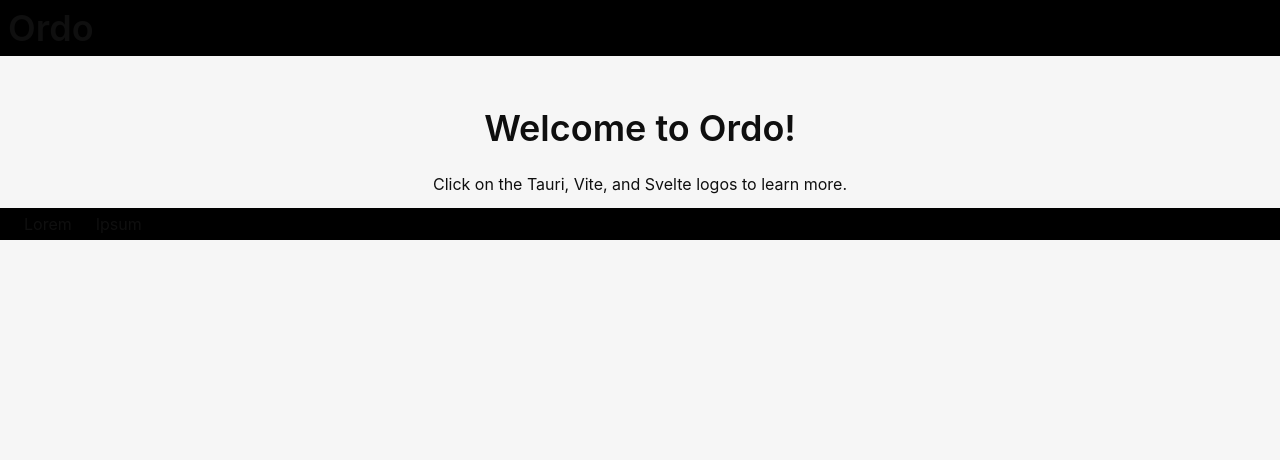
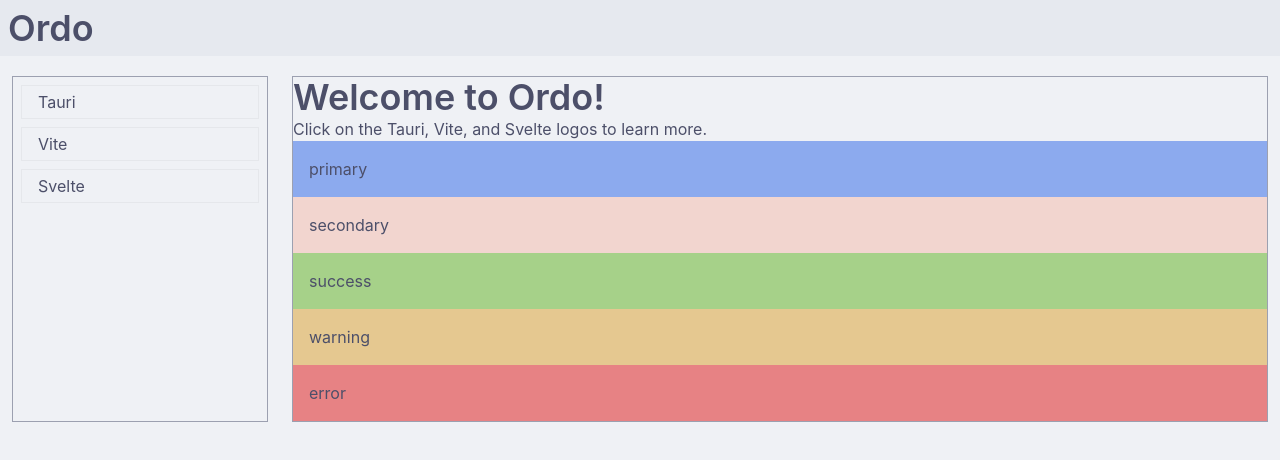
Before and after one commit to jbend/tauri-test, a Svelte app: page / in a window 1280 px wide. Shown: the top 460 px of the page. Built offline with nearby package versions, Linux system fonts and the light colour scheme.

Commit message:
Setting up theme

```diff
--- a/index.html
+++ b/index.html
@@ -1,5 +1,5 @@
 <!doctype html>
-<html lang="en">
+<html lang="en" data-theme="light">
   <head>
     <meta charset="UTF-8" />
     <link rel="icon" type="image/svg+xml" href="/vite.svg" />
--- a/src-tauri/tauri.conf.json
+++ b/src-tauri/tauri.conf.json
@@ -37,8 +37,10 @@
         "fullscreen": false,
         "resizable": true,
         "title": "tauri-test",
-        "width": 1024,
-        "height": 768
+        "width": 1920,
+        "height": 1080,
+        "minWidth": 640,
+        "minHeight": 480
       }
     ]
   }
--- a/src/App.svelte
+++ b/src/App.svelte
@@ -1,18 +1,49 @@
 <script lang="ts">
   import Footer from './components/Footer.svelte';
-import Header from './components/Header.svelte'
-  import Greet from './lib/Greet.svelte'
+  import Header from './components/Header.svelte';
+  import ASideItem from './components/ASideItem.svelte';
+
+  const recentVendors = [
+    {
+      name: 'Tauri',
+      logo: 'https://avatars.githubusercontent.com/u/52050269?s=200&v=4',
+      url: 'https://tauri.studio'
+    },
+    {
+      name: 'Vite',
+      logo: 'https://avatars.githubusercontent.com/u/22247014?s=200&v=4',
+      url: 'https://vitejs.dev'
+    },
+    {
+      name: 'Svelte',
+      logo: 'https://avatars.githubusercontent.com/u/23617963?s=200&v=4',
+      url: 'https://svelte.dev'
+    }
+  ];
 
 </script>
 
 <Header />
-<main class="m-3 flex flex-col items-center pt-10 gap-6">
-
-  <h1 class="font-semibold text-4xl">Welcome to Ordo!</h1>
-
-  <p>
-    Click on the Tauri, Vite, and Svelte logos to learn more.
-  </p>
-
+<main class="m-3 flex pt-2 gap-6">
+  <aside class="min-w-48 lg:min-w-64 border border-overlay0">
+    <ul class="list-none">
+      {#each recentVendors as vendor}
+        <ASideItem name={vendor.name}/>
+      {/each}
+    </ul>
+  </aside>
+  <div class="grow border border-overlay0">
+    <h1 class="font-semibold text-4xl">Welcome to Ordo!</h1>
+    <p>
+      Click on the Tauri, Vite, and Svelte logos to learn more.
+    </p>
+    <div>
+      <div class="bg-primary p-4">primary</div>
+      <div class="bg-secondary p-4">secondary</div>
+      <div class="bg-success p-4">success</div>
+      <div class="bg-warning p-4">warning</div>
+      <div class="bg-error p-4">error</div>
+    </div>
+  </div>
 </main>
-<Footer />
+<!-- <Footer /> -->
--- /dev/null
+++ b/src/components/ASideItem.svelte
@@ -0,0 +1,4 @@
+<script lang="ts">
+    export let name: string;
+</script>
+<li class="m-2 px-4 py-1 border">{name}</li>
--- a/src/components/Footer.svelte
+++ b/src/components/Footer.svelte
@@ -1,4 +1,3 @@
-<footer class="mt-auto py-1 px-6 bg-black flex gap-6">
-    <p>Lorem</p>
-    <p>Ipsum</p>
+<footer class="mt-auto py-1 px-6 bg-mantle flex gap-6">
+    <p>Status</p>
 </footer>
--- a/src/components/Header.svelte
+++ b/src/components/Header.svelte
@@ -1,3 +1,3 @@
-<header class="flex p-2 bg-black">
+<header class="flex p-2 bg-mantle">
     <h1 class="text-4xl font-semibold">Ordo</h1>
 </header>
--- a/src/main.ts
+++ b/src/main.ts
@@ -1,3 +1,4 @@
+import "./theme.css";
 import "./styles.css";
 import App from "./App.svelte";
 
--- a/src/styles.css
+++ b/src/styles.css
@@ -2,31 +2,56 @@
 @tailwind components;
 @tailwind utilities;
 
+@layer base {
   :root {
-  font-family: Inter, Avenir, Helvetica, Arial, sans-serif;
+    /* font-family: Inter, Avenir, Helvetica, Arial, sans-serif; */
 
-  color: #0f0f0f;
-  background-color: #f6f6f6;
+    color-theme: light;
+    --color-text: var(--latte-text);
+    --color-surface: var(--latte-base);
 
-}
+    --color-primary: var(--frappe-blue);
+    --color-secondary: var(--frappe-rosewater);
+    --color-success: var(--frappe-green);
+    --color-warning: var(--frappe-yellow);
+    --color-error: var(--frappe-red);
 
-html {
-  height: 100%;
+    --color-overlay0: var(--latte-overlay0);
+    --color-overlay1: var(--latte-overlay1);
+    --color-overlay2: var(--latte-overlay2);
+
+    --color-base: var(--latte-base);
+    --color-crust: var(--latte-crust);
+    --color-mantle: var(--latte-mantle);
+
+    color: rgb(var(--color-text));
+    background-color: rgb(var(--color-surface));
   }
 
   body {
-  min-height: 100%;
+    min-height: 100vh;
+    display: flex;
+    flex-direction: column;
   }
 
   .app {
-  min-height: 100%;
+    flex-grow: 1;
     display: flex;
     flex-direction: column;
   }
 
   @media (prefers-color-scheme: dark) {
     :root {
-    color: #f6f6f6;
-    background-color: #2f2f2f;
+      --color-base: var(--mocha-base);
+      --color-crust: var(--mocha-crust);
+      --color-mantle: var(--mocha-mantle);
+
+      /* --color-text: var(--frappe-text); */
+      /* --color-surface: var(--frappe-base); */
+      /* --color-text: var(--macchiato-text); */
+      /* --color-surface: var(--macchiato-base); */
+      --color-text: var(--mocha-text);
+      --color-surface: var(--mocha-base);
     }
   }
+}
--- /dev/null
+++ b/src/theme.css
@@ -0,0 +1,86 @@
+@tailwind base;
+@tailwind components;
+@tailwind utilities;
+
+@layer base {
+    :root {
+
+        font-family: Inter, Avenir, Helvetica, Arial, sans-serif;
+
+        /* Latte */
+        --latte-text: 76 79 105;         /* 	hsl(234, 16%, 35%) */
+        --latte-subtext1: 92 95 119;     /* 	hsl(233, 13%, 41%) */
+        --latte-subtext0: 108 111 133;   /* 	hsl(233, 10%, 47%) */
+
+        --latte-overlay2: 124 127 147;   /* 	hsl(232, 10%, 53%) */
+	    --latte-overlay1: 140 143 161;   /* 	hsl(231, 10%, 59%) */
+	    --latte-overlay0: 156 160 176;   /* 	hsl(228, 11%, 65%) */
+
+        --latte-surface2: 172 176 190;   /* 	hsl(227, 12%, 71%) */
+        --latte-surface1: 188 192 204;   /* 	hsl(225, 14%, 77%) */
+        --latte-surface0: 204 208 218;   /* 	hsl(223, 16%, 83%) */
+
+        --latte-base: 239 241 245;       /* 	hsl(220, 23%, 95%) */
+        --latte-mantle: 230 233 239;     /*	  hsl(220, 22%, 92%) */
+        --latte-crust: 220 224 232; 	   /*   hsl(220, 21%, 89%) */
+
+        /* Frappe */
+        --frappe-rosewater: 242 213 207; /* 	hsl(10, 57%, 88%)  */
+        --frappe-flamingo: 238 190 190;  /* 	hsl(0, 59%, 84%)   */
+        --frappe-pink: 244 184 228;      /* 	hsl(316, 73%, 84%) */
+        --frappe-mauve: 202 158 230;     /* 	hsl(277, 59%, 76%) */
+        --frappe-red: 231 130 132;       /* 	hsl(359, 68%, 71%) */
+        --frappe-maroon: 234 153 156;    /* 	hsl(358, 66%, 76%) */
+        --frappe-peach: 239 159 118;     /* 	hsl(20, 79%, 70%)  */
+        --frappe-yellow: 229 200 144;    /* 	hsl(40, 62%, 73%)  */
+        --frappe-green: 166 209 137;     /* 	hsl(96, 44%, 68%)  */
+        --frappe-teal: 129 200 190;      /* 	hsl(172, 39%, 65%) */
+        --frappe-sky: 153 209 219;       /* 	hsl(189, 48%, 73%) */
+        --frappe-sapphire: 133 193 220;  /* 	hsl(199, 55%, 69%) */
+        --frappe-blue: 140 170 238;      /* 	hsl(222, 74%, 74%) */
+        --frappe-lavender: 186 187 241;  /* 	hsl(239, 66%, 84%) */
+
+        --frappe-text: 198 208 245;      /* 	hsl(227, 70%, 87%) */
+        --frappe-subtext1: 181 191 226;  /* 	hsl(227, 44%, 80%) */
+        --frappe-subtext0: 165 173 206;  /* 	hsl(228, 29%, 73%) */
+
+        --frappe-overlay2: 148 156 187;  /* 	hsl(228, 22%, 66%) */
+        --frappe-overlay1: 131 139 167;  /* 	hsl(227, 17%, 58%) */
+        --frappe-overlay0: 115 121 148;  /* 	hsl(229, 13%, 52%) */
+
+        --frappe-surface2: 98 104 128;   /* 	hsl(228, 13%, 44%) */
+        --frappe-surface1: 81 87 109;    /* 	hsl(227, 15%, 37%) */
+        --frappe-surface0: 65 69 89;     /* 	hsl(230, 16%, 30%) */
+
+        --frappe-base: 48 52 70;         /* 	hsl(229, 19%, 23%) */
+        --frappe-mantle: 41 44 60;       /* 	hsl(231, 19%, 20%) */
+        --frappe-crust: 35 38 52;        /* 	hsl(229, 20%, 17%) */
+
+        /* Macchiato */
+        --macchiato-text: 202 211 245;        /* 	hsl(227, 68%, 88%) */
+        --macchiato-subtext1: 184 192 224;    /*  	hsl(228, 39%, 80%) */
+        --macchiato-subtext0: 165 173 203;    /* 	hsl(227, 27%, 72%)  */
+
+        --machiato-overlay2: 147 154 183;       /*	hsl(228, 20%, 65%) */
+        --machiato-overlay1: 128 135 162;       /*	hsl(228, 15%, 57%) */
+        --machiato-overlay0: 110 115 141;       /*	hsl(230, 12%, 49%) */
+
+        --macchiato-base: 36 39 58;             /* 	hsl(232, 23%, 18%) */
+        --macchiato-mantle: 30 32 48; 	        /*  hsl(233, 23%, 15%) */
+        --macchiato-crust: 24 25 38; 	        /*  hsl(236, 23%, 12%) */
+
+        /* Mocha */
+        --mocha-text: 205 214 244; 	            /*  hsl(226, 64%, 88%) */
+        --mocha-subtext1: 186 194 222; 	        /*  hsl(227, 35%, 80%) */
+        --mocha-subtext0: 166 173 200; 	        /*  hsl(228, 24%, 72%) */
+
+        --mocha-overlay2: 147 153 178;          /*	hsl(228, 17%, 64%) */
+        --mocha-overlay1: 127 132 156;          /*	hsl(230, 13%, 55%) */
+        --mocha-overlay0: 108 112 134;          /*	hsl(231, 11%, 47%) */
+
+        --mocha-base: 30 30 46;                 /*  hsl(240, 21%, 15%) */
+        --mocha-mantle: 24 24 37;               /*  hsl(240, 21%, 12%) */
+        --mocha-crust: 17 17 27;                /*  hsl(240, 23%, 9%)  */
+
+    }
+}
--- a/tailwind.config.js
+++ b/tailwind.config.js
@@ -2,7 +2,28 @@
 export default {
   content: ['./src/**/*.{html,js,svelte,ts}'],
   theme: {
-    extend: {},
+    darkMode: ['class', '[data-theme="dark"]'],
+    extend: {
+      colors: {
+        "surface": "rgb(var(--color-surface) / <alpha-value>)",
+        "text": "rgb(var(--color-text) / <alpha-value>)",
+
+        "primary": "rgb(var(--color-primary) / <alpha-value>)",
+        "secondary": "rgb(var(--color-secondary) / <alpha-value>)",
+        "success": "rgb(var(--color-success) / <alpha-value>)",
+        "warning": "rgb(var(--color-warning) / <alpha-value>)",
+        "error": "rgb(var(--color-error) / <alpha-value>)",
+
+        "overlay0": "rgb(var(--color-overlay0) / <alpha-value>)",
+        "overlay1": "rgb(var(--color-overlay1) / <alpha-value>)",
+        "overlay2": "rgb(var(--color-overlay2) / <alpha-value>)",
+
+        "base": "rgb(var(--color-base) / <alpha-value>)",
+        "crust": "rgb(var(--color-crust) / <alpha-value>)",
+        "mantle": "rgb(var(--color-mantle) / <alpha-value>)",
+
+      }
+    },
   },
   plugins: [],
 }
```
Also changed, not shown: 1 other file (tests, documents, lock files or other folders). Lines whose indentation alone changed are shown as unchanged.
